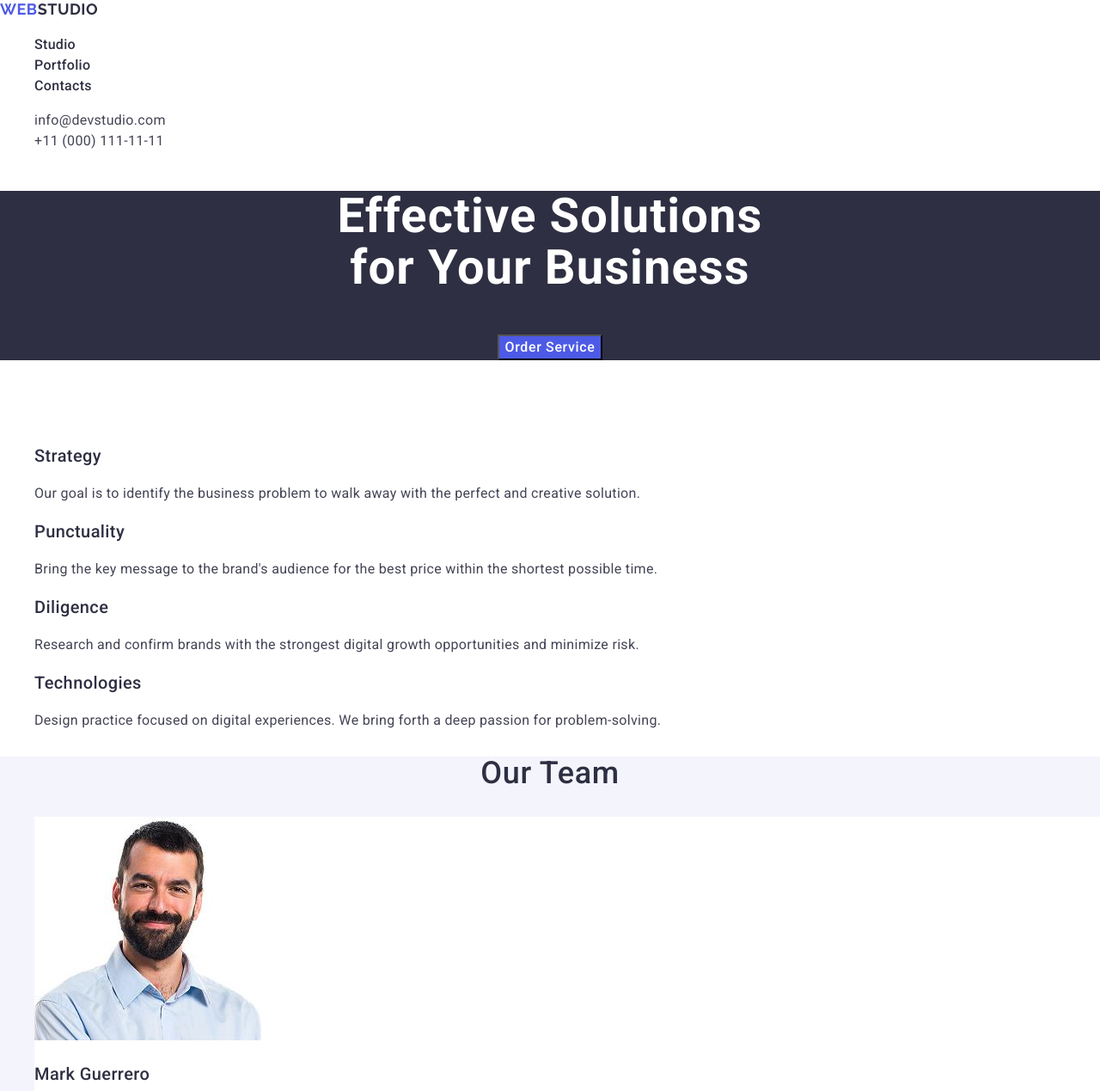
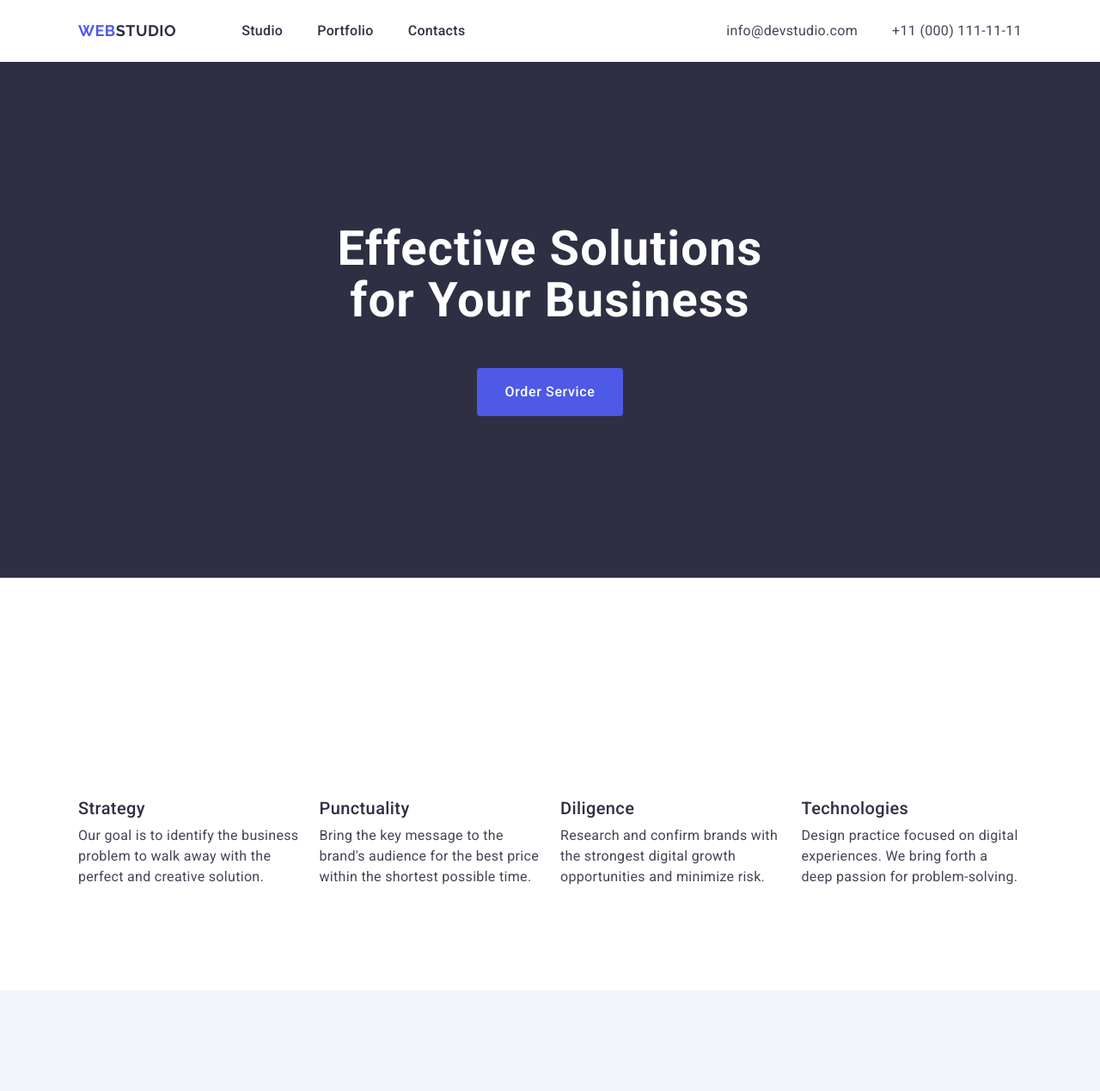
Before and after one commit to prusovoleksii-ux/goit-markup-hw-03, a plain HTML site: page index.html in a window 1280 px wide. Shown: the top 1269 px of the page at 86% size. Drawn offline with nearby package versions, Linux system fonts and the light colour scheme.

Commit message:
add positioning + flexbox

```diff
--- a/css/styles.css
+++ b/css/styles.css
@@ -6,101 +6,62 @@ body {
     line-height: 1.5;
     color: #434455;
     background-color: white;
+    margin: 0;
 }
+.page-container {
+    min-height: 100vh;
+    display: flex;
+    flex-direction: column;
+}
+.page-container>main {
+    flex-grow: 1;
+}
+
+.visually-hidden {
+    position: absolute;
+    width: 1px;
+    height: 1px;
+    margin: -1px;
+    border: 0;
+    padding: 0;
+    white-space: nowrap;
+    clip-path: inset(100%);
+    clip: rect(0, 0, 0, 0);
+    overflow: hidden;
+  }
+
 ul, ol {
     list-style-type: none;
+    margin: 0;
+    padding-left: 0;
 }
+
+img {
+    display: block;
+}
+
 a {
     text-decoration: none;
     color: #434455;
 }
 
-.navigation .link{
-    color: #2e2f42;
-    letter-spacing: 0.02em;
-    font-weight: 500;
+
+/* #region header */
+
+header>.container {
+    display: flex;
+    justify-content: space-between;
+    padding: 24px 15px;
 }
-.address {
-    font-style: normal;
-    color: #434455;
-    letter-spacing: 0.02em;
+.navigation {
+    display: flex;
+    align-items: center;
+    gap: 76px;
 }
-
-
-.link:hover,
-.link:focus{
-    color:#404BBF
-}
-
-.order-service{
-    background-color: #2e2f42;
-    text-align: center;
-}
-.order-service .order-button {
-    background-color: #4D5AE5;
-    color: white;
-    font-weight: 500;
-    line-height: 1.5;
-    letter-spacing: 0.04em;
-    cursor: pointer;
-}
-.order-service .order-button:hover,
-.order-service .order-button:focus,
-.order-service .order-button:active{
-    background-color: #404BBF;
-}
-
-.values .subtitle {
-    color: white;
-}
-
-.content {
-    letter-spacing: 0.02em;
-    font-size: 16px
-}
-
-.page-title {
-    font-size: 56px;
-    line-height: 60px;
-    color: white;
-    line-height: 1.07;
-    letter-spacing: 0.02em;
-}
-h2 {
-    font-size: 36px;
-    font-weight: 500;
-    line-height: 1.2;
-    letter-spacing: 0.02em;
-    text-align: center;
-    color:#2e2f42;
-}
-.list-header{
-    font-size: 20px;
-    color: #2e2f42;
-    font-weight: 500;
-    line-height: 1.2;
-    letter-spacing: 0.02em;
-}
-
-.team-section {
-    background-color: #F4F4FD;
-}
-.team-section li {
-    background-color: white;
-}
-
-.subtitle {
-    line-height: 1.11;
-    letter-spacing: 0.02em;
-    text-transform: capitalize;
-}
-
-.footer {
-    background-color: #2e2f42;
-}
-.footer-text {
-    color: #F4F4FD;
-    letter-spacing: 0.02em;
+.address-menu,
+.header-menu {
+    display: flex;
+    gap: 40px;
 }
 
 .logo {
@@ -112,15 +73,199 @@ h2 {
     font-size: 18px;
     line-height: 1.17;
 }
+.logo .upper {
+    color: #2e2f42;
+}
+.navigation .link{
+    color: #2e2f42;
+    letter-spacing: 0.02em;
+    font-weight: 500;
+}
+.address {
+    display: flex;
+    font-style: normal;
+    color: #434455;
+    letter-spacing: 0.02em;
+}
+.link:hover,
+.link:focus{
+    color:#404BBF
+}
+
+/* #endregion header */
+
+
+
+/* #region order-service */
+.order-service{
+    background-color: #2e2f42;
+    text-align: center;
+    padding: 188px 0;
+}
+.page-title {
+    font-size: 56px;
+    line-height: 60px;
+    color: white;
+    line-height: 1.07;
+    letter-spacing: 0.02em;
+    margin: 0;
+}
+.order-service .order-button {
+    background-color: #4D5AE5;
+    color: white;
+    font-weight: 500;
+    line-height: 1.5;
+    letter-spacing: 0.04em;
+    cursor: pointer;
+    margin-top: 48px;
+    padding: 16px 32px;
+    border-width: 0;
+    border-radius: 4px;
+}
+.order-service .order-button:hover,
+.order-service .order-button:focus,
+.order-service .order-button:active{
+    background-color: #404BBF;
+}
+/* #endregion order-service */
+
+/* #region values */
+
+.values {
+    padding: 120px 0;
+}
+.value-cards{
+    display: flex;
+    gap: 24px;
+}
+.value-cards>li {
+    width: calc((100% - 72px)/4)
+}
+.value-cards .list-header {
+    margin: 8px 0;
+}
+
+
+/* #endregion values */
+
+.content {
+    letter-spacing: 0.02em;
+    font-size: 16px;
+    margin: 8px 0 0 0;
+}
+
+
+h2 {
+    font-size: 36px;
+    font-weight: 500;
+    line-height: 1.2;
+    letter-spacing: 0.02em;
+    text-align: center;
+    color:#2e2f42;
+    margin: 0;
+    margin-bottom: 72px;
+}
+.list-header{
+    font-size: 20px;
+    color: #2e2f42;
+    font-weight: 500;
+    line-height: 1.2;
+    letter-spacing: 0.02em;
+    margin: 0;
+}
+
+
+/* #region portfolio */
+
+.portfolio-section {
+    padding: 120px 0;
+}
+.port-card-list {
+    display: flex;
+    flex-wrap: wrap;
+    gap: 24px;
+}
+.port-card {
+    margin-bottom: 48px;
+    width: calc((100% - 48px)/3);
+    border-bottom: 1px solid #e7e9fc;
+    border-left: 1px solid #e7e9fc;
+    border-right: 1px solid #e7e9fc;
+    padding-bottom: 32px;
+}
+.port-card>img {
+    max-width: 100%;
+    margin-bottom: 32px;
+}
+.port-card>.list-header,
+.port-card>.content {
+    margin-left: 16px;
+}
+
+/* #endregion portfolio */
+
+
+/* #region team */
+
+.team-section {
+    background-color: #F4F4FD;
+    padding: 120px 0;
+}
+.team-card-list{
+    display: flex;
+    gap: 24px;
+}
+.team-card {
+    background-color: white;
+    padding: 0 0 32px;
+    border-radius: 0 0 4px 4px;
+    box-shadow: 0 2px 1px 0 rgba(46, 47, 66, 0.08), 0 1px 1px 0 rgba(46, 47, 66, 0.16), 0 1px 6px 0 rgba(46, 47, 66, 0.08);
+    width: calc((100% - 72px)/4)
+}
+.team-card>img {
+    margin-bottom: 32px;
+    max-width: 100%
+}
+.team-card .list-header,
+.team-card .content {
+    text-align: center;
+}
+
+/* #endregion team */
+
+.subtitle {
+    line-height: 1.11;
+    letter-spacing: 0.02em;
+    text-transform: capitalize;
+}
+
+/* #region footer */
 .logo .lower {
     color: #F4F4FD;
 }
-.logo .upper {
-    color: #2e2f42;
+.footer {
+    background-color: #2e2f42;
+    padding: 100px 0;
 }
+.footer-text {
+    color: #F4F4FD;
+    letter-spacing: 0.02em;
+    margin: 16px 0;
+    width: 264px;
+}
+/* #endregion footer */
+
 .logo .lower:hover,
 .logo .lower:focus,
 .logo .upper:hover,
 .logo .upper:focus{
     color: #4D5AE5;
 }
+
+.container {
+    max-width: 1128px;
+    padding-left: 15px;
+    padding-right: 15px;
+    margin-left: auto;
+    margin-right: auto;
+    }
--- a/index.html
+++ b/index.html
@@ -1,9 +1,7 @@
 <!DOCTYPE html>
 <html lang="en">
 <head>
-    <link rel="stylesheet" href="https://cdnjs.cloudflare.com/ajax/libs/modern-normalize/3.0.1/modern-normalize.css"
-        integrity="sha512-gnAN+RgTMylunXI7AMg+PtcUGpKZFkZJoFIkAWvdPFRrFJz3p2tx4+9xbjILRfN7CzoViMgS8vSf06fSQzWZjA=="
-        crossorigin="anonymous" referrerpolicy="no-referrer" />
+    <link rel="stylesheet" href="https://cdnjs.cloudflare.com/ajax/libs/modern-normalize/3.0.1/modern-normalize.min.css" integrity="sha512-q6WgHqiHlKyOqslT/lgBgodhd03Wp4BEqKeW6nNtlOY4quzyG3VoQKFrieaCeSnuVseNKRGpGeDU3qPmabCANg==" crossorigin="anonymous" referrerpolicy="no-referrer" />
     <link rel="stylesheet" href="./css/styles.css">
     <meta charset="UTF-8">
     <meta name="viewport" content="width=device-width, initial-scale=1.0">
@@ -17,36 +15,42 @@
 
 <body>
 
+    <div class="page-container">
         <header>
+            <div class="container">
                 <nav class="navigation">
                     <a href="./index.html" class="logo">Web<span class="upper">Studio</span></a>
-            <ul>
+                    <ul class="header-menu">
                         <li><a href="./index.html" class="link">Studio</a></li>
                         <li><a href="" class="link">Portfolio</a></li>
                         <li><a href="" class="link">Contacts</a></li>
                     </ul>
                 </nav>
                 <address class="address">
-            <ul>
+                    <ul class="address-menu">
                         <li><a href="mailto:info@devstudio.com" class="link">info@devstudio.com</a></li>
                         <li><a href="tel:+110001111111" class="link">+11 (000) 111-11-11</a></li>
                     </ul>
                 </address>
+            </div>
         </header>
+        <main>
+            <!-- #region Order Service -->
 
-    <main>
-
-        <!-- #region Order Service -->
             <section class="order-service">
+                <div class="container"></div>
                     <h1 class="page-title">Effective Solutions<br>for Your Business</h1>
                     <button type="button" class="order-button">Order Service</button>
+                </div>
             </section>
+
             <!-- #endregion Order Service -->
 
             <!-- #region Values -->
+            <div class="container">
                 <section class="values">
-            <h2 class="subtitle">Values</h2>
-            <ul>
+                    <h2 class="subtitle visually-hidden">Values</h2>
+                    <ul class="value-cards">
                         <li>
                             <h3 class="list-header">Strategy</h3>
                             <p class="content">
@@ -77,83 +81,91 @@
                         </li>
                     </ul>
                 </section>
+            </div>
             <!-- #endregion Values -->
+            <!-- #region Our Team -->
 
-        <!-- #region Our Team -->
             <section class="team-section">
+                <div class="container">
                     <h2 class="subtitle">Our Team</h2>
-        <ul>
-            <li class="team-slide">
+                    <ul class="team-card-list">
+                        <li class="team-card">
                             <img src="./images/our-team/mark.jpg" alt="Mark Guerrero" width="264">
                             <h3 class="list-header">Mark Guerrero</h3>
                             <p class="content">Product Designer</p>
                         </li>
-            <li class="team-slide">
+                        <li class="team-card">
                             <img src="./images/our-team/tom.jpg" alt="Tom Ford" width="264">
                             <h3 class="list-header">Tom Ford</h3>
                             <p class="content">Frontend Developer</p>
                         </li>
-            <li class="team-slide">
+                        <li class="team-card">
                             <img src="./images/our-team/camila.jpg" alt="Camila Garcia" width="264">
                             <h3 class="list-header">Camila Garcia</h3>
                             <p class="content">Marketing</p>
                         </li>
-            <li class="team-slide">
+                        <li class="team-card">
                             <img src="./images/our-team/daniel.jpg" alt="Daniel Wilson" width="264">
                             <h3 class="list-header">Daniel Wilson</h3>
                             <p class="content">UI Designer</p>
                         </li>
                     </ul>
+                </div>
             </section>
+
             <!-- #endregion Our Team -->
-
             <!--#region Our Portfolio-->
+            <div class="container">
                 <section class="portfolio-section">
                     <h2 class="subtitle">Our Portfolio</h2>
-            <ul>
-                <li class="port-slide">
+                    <ul class="port-card-list">
+                        <li class="port-card">
                             <img src="./images/our-portfolio/banking-app.jpg" alt="banking-app" width="360">
                             <h3 class="list-header">Banking App</h3>
                             <p class="content">App</p>
                         </li>
-                <li class="port-slide">
+                        <li class="port-card">
                             <img src="./images/our-portfolio/cashless-payment.jpg" alt="cashless-payment" width="360">
                             <h3 class="list-header">Cashless Payment</h3>
                             <p class="content">Marketing</p>
                         </li>
-                <li class="port-slide">
+                        <li class="port-card">
                             <img src="./images/our-portfolio/meditation-app.jpg" alt="meditation-app" width="360">
                             <h3 class="list-header">Meditation App</h3>
                             <p class="content">App</p>
                         </li>
-                <li class="port-slide">
+                        <li class="port-card">
                             <img src="./images/our-portfolio/taxi-service.jpg" alt="taxi-service" width="360">
                             <h3 class="list-header">Taxi Service</h3>
                             <p class="content">Marketing</p>
                         </li>
-                <li class="port-slide">
+                        <li class="port-card">
                             <img src="./images/our-portfolio/screen-illustrations.jpg" alt="screen-illustrations" width="360">
                             <h3 class="list-header">Screen Illustrations</h3>
                             <p class="content">Design</p>
                         </li>
-                <li class="port-slide">
+                        <li class="port-card">
                             <img src="./images/our-portfolio/online-courses.jpg" alt="online-courses" width="360">
                             <h3 class="list-header">Online Courses</h3>
                             <p class="content">Marketing</p>
                         </li>
                     </ul>
                 </section>
+            </div>
             <!--#endregion Our Portfolio-->
 
         </main>
 
            <footer class="footer">
+            <div class="container">
                 <a href="./index.html" class="logo">Web<span class="lower">Studio</span></a>
                 <p class="footer-text">
                     Increase the flow of customers and sales for your
                     business with digital marketing & growth solutions.
                 </p>
+            </div>
         </footer>
+    </div>
 </body>
 
 </html>
```
Lines whose indentation alone changed are shown as unchanged.
